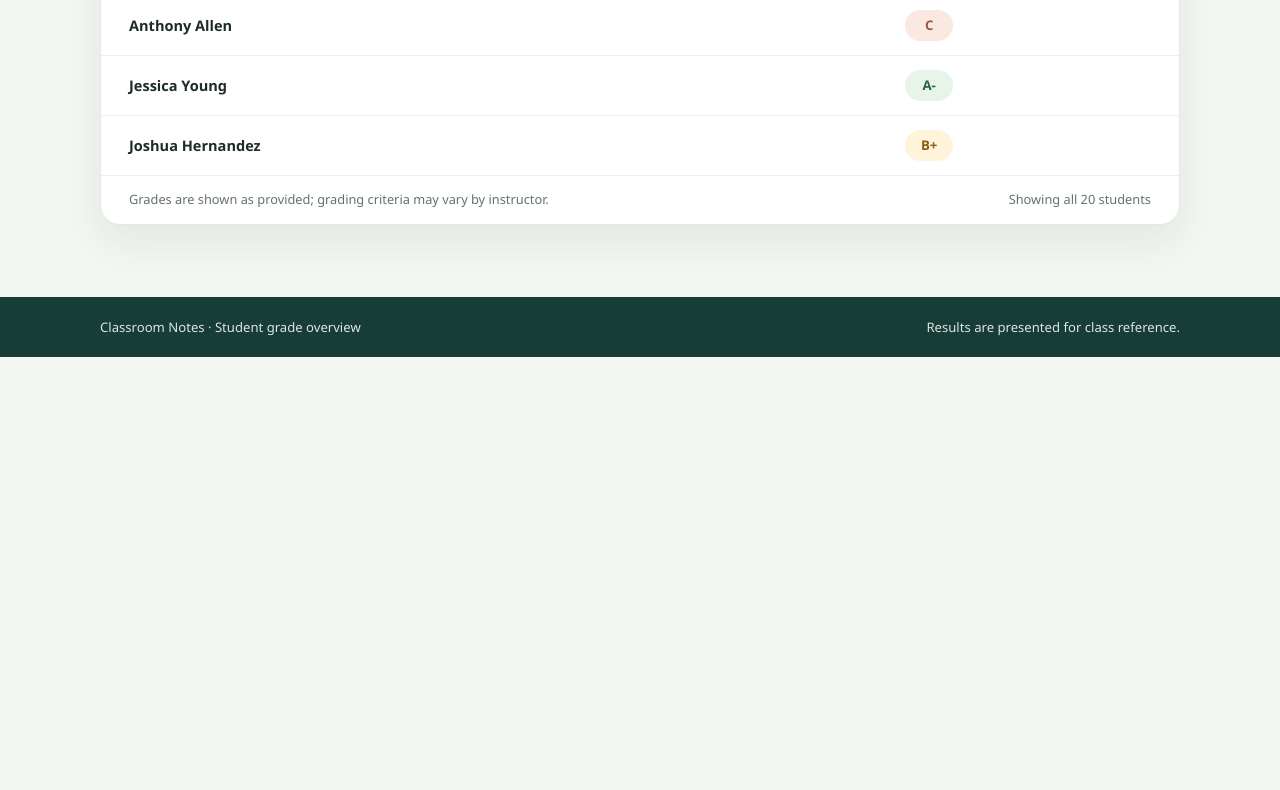
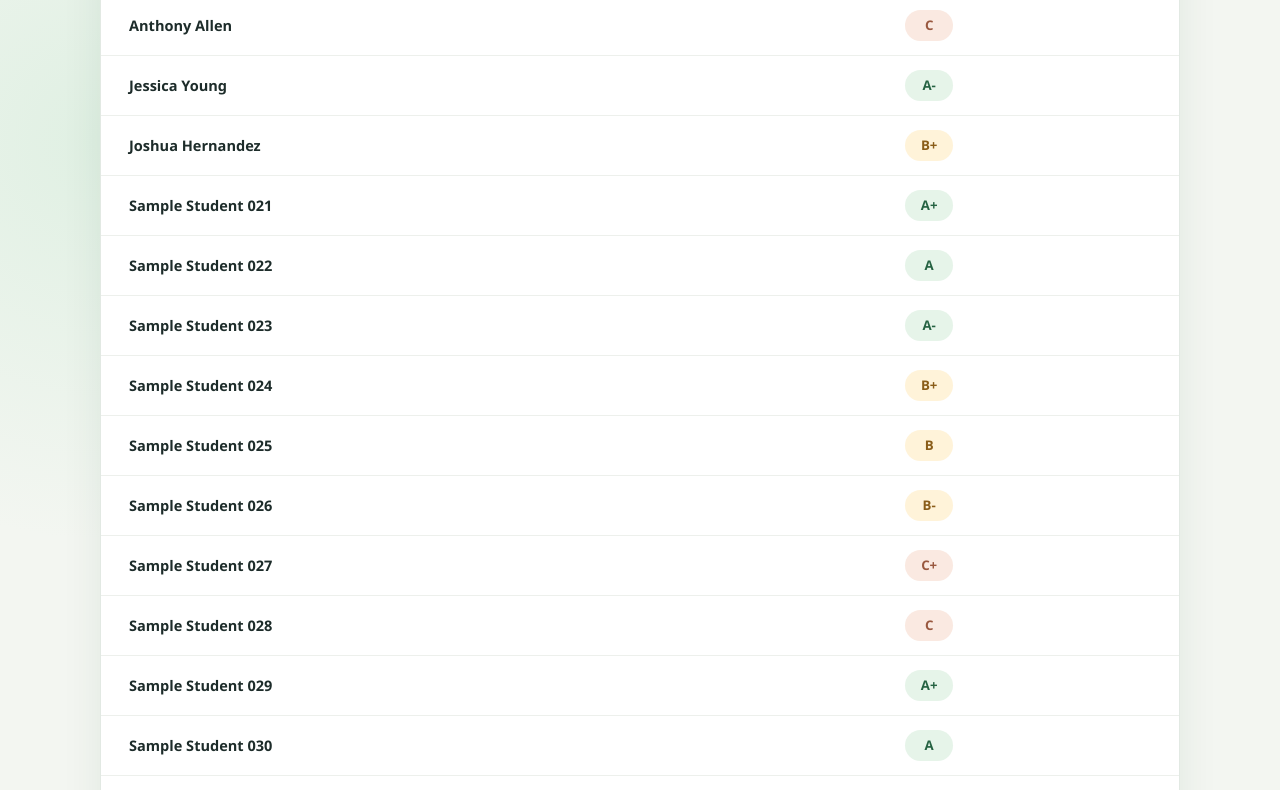
Before and after one commit to harryharry9/html_projects, a plain HTML site: page htmltablewithstudentgrades.html in a window 1280 px wide. Shown: the part 2010-2800 px from the top of the page. Before the commit the page ends 2367 px from the top, so only its background shows below. Drawn offline with Linux system fonts and the light colour scheme.

Commit message:
adding more student to the table

```diff
--- a/htmltablewithstudentgrades.html
+++ b/htmltablewithstudentgrades.html
@@ -727,7 +727,7 @@
                     <span class="brand-mark" aria-hidden="true">G</span>
                     <span>CLASSROOM NOTES</span>
                 </div>
-                <span class="term-pill">Class overview <span aria-hidden="true">·</span> 20 students</span>
+                <span class="term-pill">Class overview <span aria-hidden="true">·</span> <span id="class-total">20</span> students</span>
             </div>
             <p class="eyebrow">Progress, at a glance</p>
             <h1>Student <span>Grades</span></h1>
@@ -739,19 +739,19 @@
         <section class="stats" aria-label="Grade summary">
             <article class="stat-card">
                 <span class="stat-label">Students</span>
-                <strong class="stat-value">20 <small>in class</small></strong>
+                <strong class="stat-value"><span id="total-students">20</span> <small>in class</small></strong>
             </article>
             <article class="stat-card">
                 <span class="stat-label">A-range grades</span>
-                <strong class="stat-value">8 <small>students</small></strong>
+                <strong class="stat-value"><span id="a-students">8</span> <small>students</small></strong>
             </article>
             <article class="stat-card">
                 <span class="stat-label">B-range grades</span>
-                <strong class="stat-value">8 <small>students</small></strong>
+                <strong class="stat-value"><span id="b-students">8</span> <small>students</small></strong>
             </article>
             <article class="stat-card">
                 <span class="stat-label">C-range grades</span>
-                <strong class="stat-value">4 <small>students</small></strong>
+                <strong class="stat-value"><span id="c-students">4</span> <small>students</small></strong>
             </article>
         </section>
 
@@ -762,16 +762,16 @@
                 <p class="overview-copy">The chart groups the existing letter grades into A, B, and C ranges. It shows the class distribution without converting grades into percentages.</p>
             </div>
             <div class="chart-wrap">
-                <div class="donut" role="img" aria-label="Grade distribution: 8 students in the A range, 8 in the B range, and 4 in the C range.">
+                <div class="donut" id="grade-distribution" role="img" aria-label="Grade distribution: 8 students in the A range, 8 in the B range, and 4 in the C range.">
                     <div class="donut-center" aria-hidden="true">
-                        <strong>20</strong>
+                        <strong id="chart-total">20</strong>
                         <span>students</span>
                     </div>
                 </div>
                 <ul class="legend" aria-label="Grade distribution">
-                    <li><span class="legend-dot a-band" aria-hidden="true"></span><span>A range <strong>8</strong></span></li>
-                    <li><span class="legend-dot b-band" aria-hidden="true"></span><span>B range <strong>8</strong></span></li>
-                    <li><span class="legend-dot c-band" aria-hidden="true"></span><span>C range <strong>4</strong></span></li>
+                    <li><span class="legend-dot a-band" aria-hidden="true"></span><span>A range <strong id="a-legend-count">8</strong></span></li>
+                    <li><span class="legend-dot b-band" aria-hidden="true"></span><span>B range <strong id="b-legend-count">8</strong></span></li>
+                    <li><span class="legend-dot c-band" aria-hidden="true"></span><span>C range <strong id="c-legend-count">4</strong></span></li>
                 </ul>
             </div>
         </section>
@@ -835,7 +835,7 @@
                 </table>
             </div>
             <div class="table-footer">
-                <p>Grades are shown as provided; grading criteria may vary by instructor.</p>
+                <p>The original 20 records are retained; added “Sample Student” entries are fictional demo data.</p>
                 <p id="result-summary">Showing all 20 students</p>
             </div>
         </section>
@@ -851,12 +851,64 @@
     <script>
         const searchInput = document.querySelector("#student-search");
         const filterButtons = [...document.querySelectorAll(".filter-button")];
-        const studentRows = [...document.querySelectorAll("#student-rows tr[data-band]")];
+        const studentTable = document.querySelector("#student-rows");
         const emptyRow = document.querySelector("#empty-row");
         const visibleCount = document.querySelector("#visible-count");
         const resultSummary = document.querySelector("#result-summary");
         const resultStatus = document.querySelector("#result-status");
+        const sampleGrades = [
+            { grade: "A+", band: "a" },
+            { grade: "A", band: "a" },
+            { grade: "A-", band: "a" },
+            { grade: "B+", band: "b" },
+            { grade: "B", band: "b" },
+            { grade: "B-", band: "b" },
+            { grade: "C+", band: "c" },
+            { grade: "C", band: "c" }
+        ];
         let activeFilter = "all";
+
+        for (let index = 0; index < 80; index += 1) {
+            const sample = sampleGrades[index % sampleGrades.length];
+            const row = document.createElement("tr");
+            const nameCell = document.createElement("th");
+            const gradeCell = document.createElement("td");
+            const badge = document.createElement("span");
+
+            row.dataset.band = sample.band;
+            nameCell.scope = "row";
+            nameCell.textContent = `Sample Student ${String(index + 21).padStart(3, "0")}`;
+            badge.className = `grade-badge grade-${sample.band}`;
+            badge.textContent = sample.grade;
+            gradeCell.append(badge);
+            row.append(nameCell, gradeCell);
+            studentTable.insertBefore(row, emptyRow);
+        }
+
+        const studentRows = [...document.querySelectorAll("#student-rows tr[data-band]")];
+        const gradeCounts = studentRows.reduce((counts, row) => {
+            counts[row.dataset.band] += 1;
+            return counts;
+        }, { a: 0, b: 0, c: 0 });
+        const totalStudents = studentRows.length;
+        const aShare = gradeCounts.a / totalStudents * 100;
+        const bShare = (gradeCounts.a + gradeCounts.b) / totalStudents * 100;
+
+        document.querySelector("#class-total").textContent = totalStudents;
+        document.querySelector("#total-students").textContent = totalStudents;
+        document.querySelector("#a-students").textContent = gradeCounts.a;
+        document.querySelector("#b-students").textContent = gradeCounts.b;
+        document.querySelector("#c-students").textContent = gradeCounts.c;
+        document.querySelector("#chart-total").textContent = totalStudents;
+        document.querySelector("#a-legend-count").textContent = gradeCounts.a;
+        document.querySelector("#b-legend-count").textContent = gradeCounts.b;
+        document.querySelector("#c-legend-count").textContent = gradeCounts.c;
+        document.querySelector("#grade-distribution").style.background =
+            `conic-gradient(#4f9869 0 ${aShare}%, #e6b45e ${aShare}% ${bShare}%, #db9273 ${bShare}% 100%)`;
+        document.querySelector("#grade-distribution").setAttribute(
+            "aria-label",
+            `Grade distribution: ${gradeCounts.a} students in the A range, ${gradeCounts.b} in the B range, and ${gradeCounts.c} in the C range.`
+        );
 
         function updateStudents() {
             const query = searchInput.value.trim().toLocaleLowerCase();
@@ -891,6 +943,8 @@
                 updateStudents();
             });
         });
+
+        updateStudents();
     </script>
 </body>
 </html>
```
